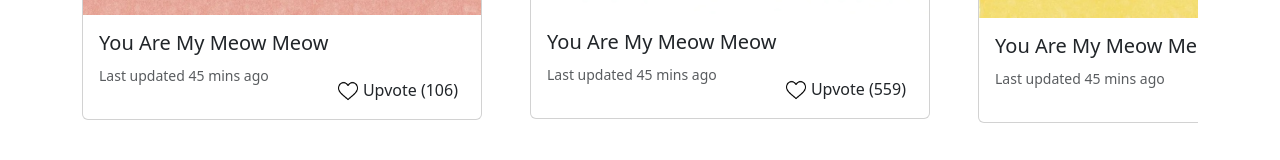
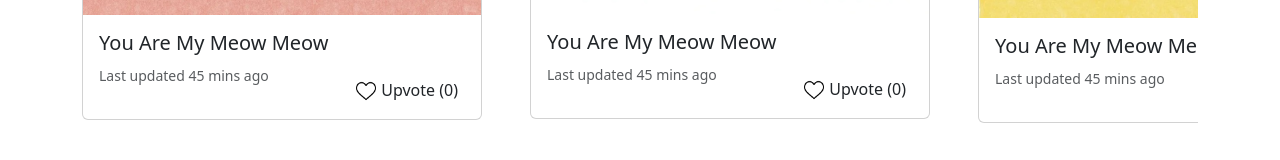
Before and after one commit to emilygoodjob/Meow, a React (Vite) app: page / in a window 1280 px wide. Shown: the part 510-670 px from the top of the page. Built offline with nearby package versions, Linux system fonts and the light colour scheme.

Commit message:
Add upvotes for latest post

```diff
--- a/src/App.jsx
+++ b/src/App.jsx
@@ -14,6 +14,7 @@ function App() {
   const [showSuccessAlert, setShowSuccessAlert] = useState(false);
   // Control modal visibility
   const [showModal, setShowModal] = useState(false);
+  const votes = [106, 559, 248];
 
   // Initialize the state with the original three posts
   const [cards, setCards] = useState([
@@ -51,12 +52,14 @@ function App() {
         title: newPost.title,
         text: newPost.content || '',
         lastUpdated: `Last updated ${formattedDate}`,
+        upvotes: 0, // Initialize upvotes count to 0
     };
 
     // Add the new card to the existing list
     setCards((prevCards) => [...prevCards, newCard]);
     setShowModal(false);
     setShowSuccessAlert(true);
+    setUpvotes((votes) => [...votes, newCard.upvotes])
 
     // Automatically hide alert after 3 seconds
     setTimeout(() => {
@@ -87,6 +90,7 @@ function App() {
                   text={card.text}
                   lastUpdated={card.lastUpdated}
                   index={index}
+                  upvotes={card.upvotes}
                 />
               ))}
             </div>
--- a/src/Components/Card.jsx
+++ b/src/Components/Card.jsx
@@ -1,10 +1,9 @@
 import React, { useState } from 'react';
 import heart from '../assets/heart.png';
 
-function Card({ imgSrc, title, text, lastUpdated, style, index }) {
-    // Initialize upvotes based on the index
-    const initialUpvotes = [106, 559, 248];
-    const [upvotes, setUpvotes] = useState(initialUpvotes[index]);
+function Card({ imgSrc, title, text, lastUpdated, style }) {
+    // Initialize upvotes state with default value of 0
+    const [upvotes, setUpvotes] = useState(0);
 
     const handleUpvote = () => {
         setUpvotes(prevUpvotes => prevUpvotes + 1);
```
Lines whose indentation alone changed are shown as unchanged.
